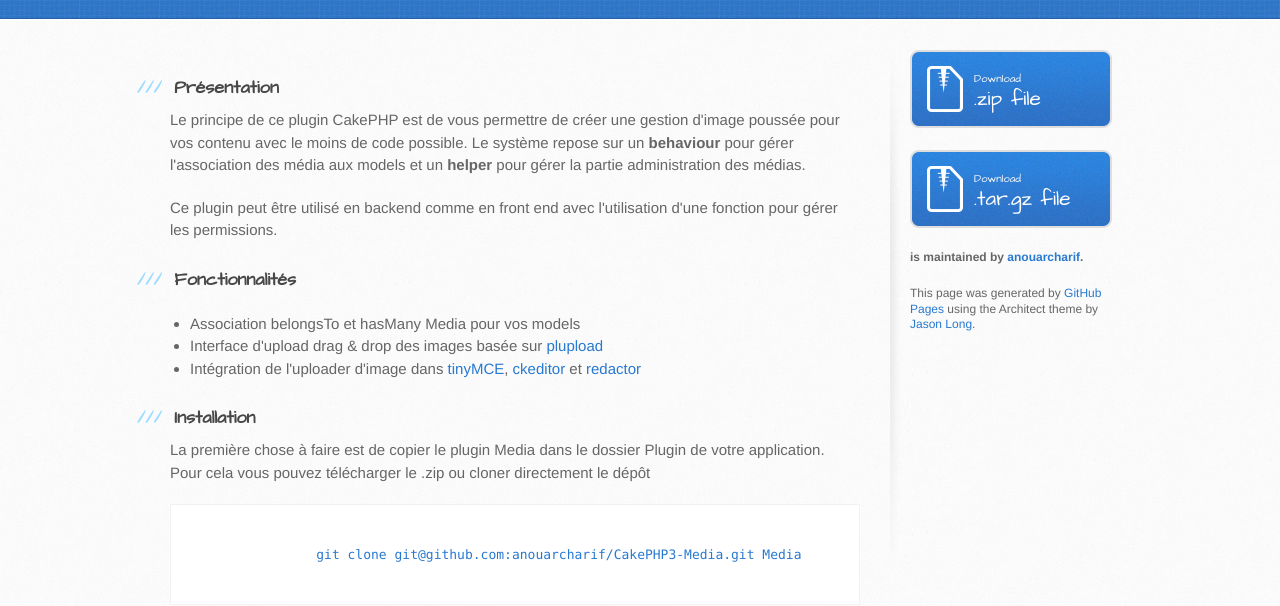
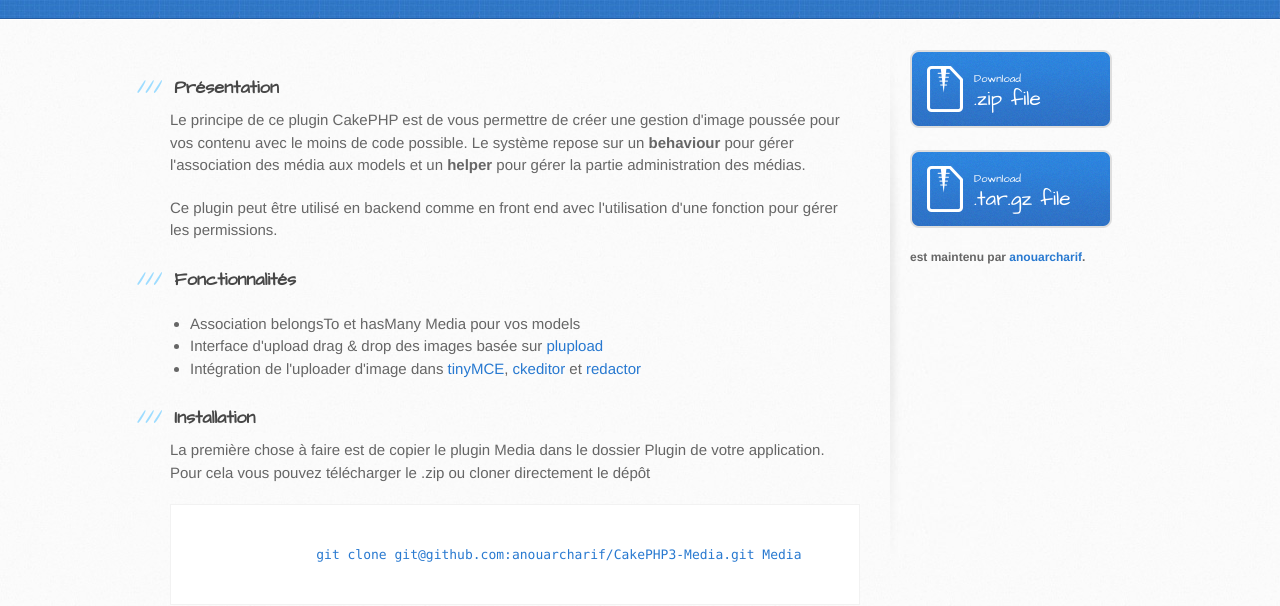
Before and after one commit to anouarcharif/CakePHP3-Media, a plain HTML site: page index.html in a window 1280 px wide. Shown: the part 220-826 px from the top of the page. Drawn offline with Linux system fonts and the light colour scheme.

Commit message:
copyright
Copyright

```diff
--- a/index.html
+++ b/index.html
@@ -261,9 +261,8 @@ Cela se fait encore depuis le helper Media
             .tar.gz file
           </a>
 
-          <p class="repo-owner"><a href="https://github.com/anouarcharif/CakePHP3-Media"></a> is maintained by <a href="https://github.com/anouarcharif">anouarcharif</a>.</p>
+          <p class="repo-owner"><a href="https://github.com/anouarcharif/CakePHP3-Media"></a> est maintenu par <a href="https://github.com/anouarcharif">anouarcharif</a>.</p>
 
-          <p>This page was generated by <a href="https://pages.github.com">GitHub Pages</a> using the Architect theme by <a href="https://twitter.com/jasonlong">Jason Long</a>.</p>
         </aside>
       </div>
     </div>
```
